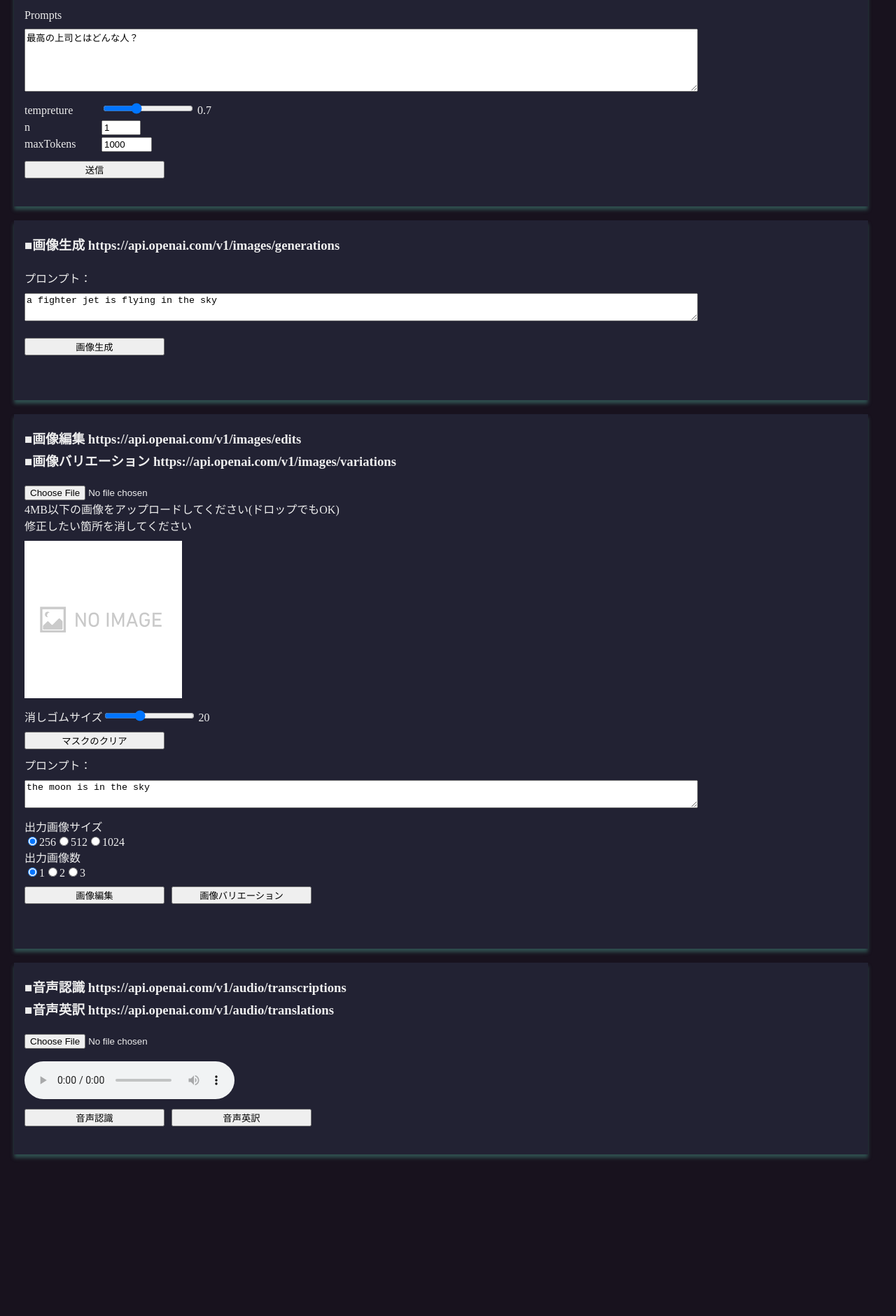
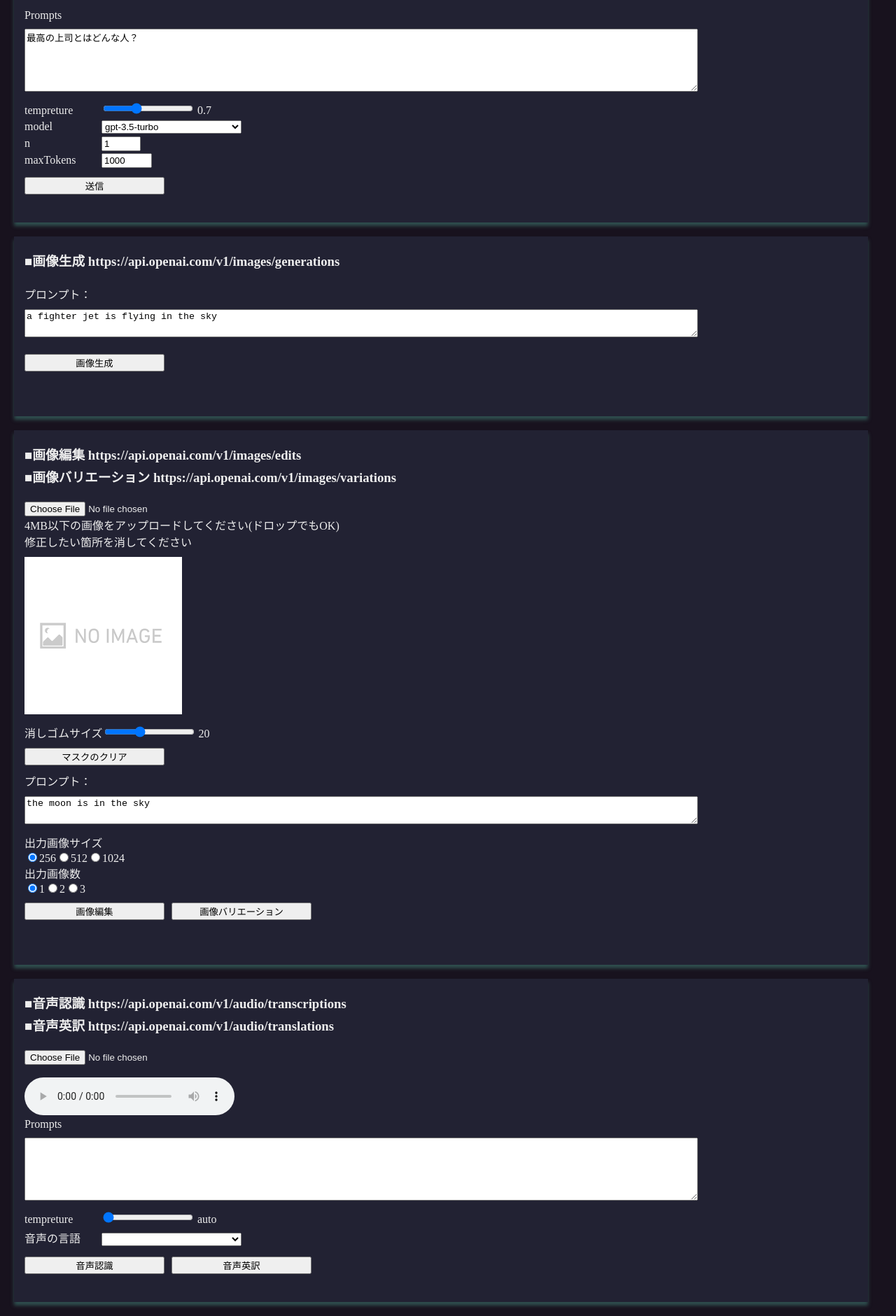
Before and after one commit to mirai-mirai/20230709_ChatGPT_vite, a Vue app: page / in a window 1280 px wide. Shown: the part 656-2537 px from the top of the page at 70% size. Before the commit the page ends 2326 px from the top, so only its background shows below. Built offline with nearby package versions, Linux system fonts and the light colour scheme.

Commit message:
音声も修正

```diff
--- a/src/components/ChatGPT.vue
+++ b/src/components/ChatGPT.vue
@@ -37,13 +37,14 @@ const listmodels = async () => {
 }
 
 // チャット
-const $chatModel = ref<HTMLSelectElement>()
+const $chatSample = ref<HTMLSelectElement>()
 const $chatReceived = ref<HTMLDivElement>()
 const $sendPrompt = ref<HTMLButtonElement>()
 const $instructions = ref<HTMLTextAreaElement>()
+const $gptModel = ref<HTMLSelectElement>()
 const $samples = ref<HTMLTextAreaElement>()
 const $prompts = ref<HTMLTextAreaElement>()
-const temperature = ref<number>(0.7)
+const chatTemperature = ref<number>(0.7)
 const chatn = ref<number>(1)
 const maxTokens = ref<number>(1000)
 const initChat = () => {
@@ -60,12 +61,18 @@ const initChat = () => {
   })
 
   const disp = (msg: string) => { $chatReceived!.value!.innerHTML = msg }
-  const chatModel = $chatModel.value as HTMLSelectElement
+  const chatModel = $chatSample.value as HTMLSelectElement
   const prompts = CFG.PROMPTS
   prompts.forEach((obj: { name: string }) => {
     const option = document.createElement('option')
     option.text = obj.name
     chatModel.appendChild(option)
+  })
+  const models = CFG.CHAT_MODELS
+  models.forEach((model_name: string) => {
+    const option = document.createElement('option')
+    option.text = model_name
+    $gptModel.value!.appendChild(option)
   })
   const setPrompts = () => {
     const example = prompts.find((obj: { name: string }) => obj.name == chatModel.value)
@@ -106,9 +113,9 @@ const initChat = () => {
       "content": $prompts.value?.value
     })
     const bodyJSON = {
-      'model': "gpt-3.5-turbo",
+      'model': $gptModel.value!.value,
       messages,
-      "temperature": temperature.value,
+      "temperature": chatTemperature.value,
       "max_tokens": maxTokens.value,
       "n": chatn.value
     }
@@ -254,6 +261,9 @@ const $transrate = ref<HTMLButtonElement>()
 const $recA = ref<HTMLDivElement>()
 const $recA2 = ref<HTMLDivElement>()
 const $audioFile = ref<HTMLInputElement>()
+const $audioPrompts = ref<HTMLTextAreaElement>()
+const audioTemperature = ref<number>(0)
+const $language = ref<HTMLSelectElement>()
 let mediaRecorder: MediaRecorder | null = null
 const audioBlobs: BlobPart[] = []
 let audioBlob: Blob | null = null
@@ -269,6 +279,15 @@ const initMic = async () => {
     $audio.value!.src = blobAudio
     dispResult('')
     dispResult2('')
+  })
+
+  const languages = CFG.AUDIO_LANGUAGES
+  languages.forEach((lang: { text: string, value: string }) => {
+    console.log(lang)
+    const option = document.createElement('option')
+    option.text = lang.text
+    option.value = lang.value
+    $language.value!.appendChild(option)
   })
 
   const dispResult = (res: string) => {
@@ -325,12 +344,19 @@ const initMic = async () => {
     const disp = type == 'transcript' ? dispResult : dispResult2
     disp('Loading...')
     const headers = new Headers({ 'Authorization': 'Bearer ' + CFG.K1 + CFG.K2 })
-    const body = new FormData();
+    const body: FormData = new FormData();
     // body.append('file', audioBlob!);
     body.append('file', file);
     body.append('model', 'whisper-1');
     body.append('response_format', 'verbose_json');
-    // body.append('language', 'ja'); // en 指定した方が正確性と速度がます
+    body.append('temperature', audioTemperature.value.toString());
+    if ($audioPrompts.value!.value != '')
+      body.append('prompt', $audioPrompts.value!.value);
+    if ($language.value!.value != '')
+      body.append('language', $language.value!.value);
+
+    console.log(...body.entries())
+
     const response = await fetch(
       type == 'transcript' ? CFG.API.AUDIO_TRANSCRIPT : CFG.API.AUDIO_TRANSLATE,
       { method: 'POST', headers, body })
@@ -457,7 +483,7 @@ window.onload = () => {
       <h3>■チャット {{ CFG.API.CHAT }}</h3>
       <br>
       <div>サンプル：</div>
-      <select ref="$chatModel"></select><br><br>
+      <select ref="$chatSample"></select><br><br>
       <div>
         <div class="textType">Instructions</div>
         <textarea class="prompt" ref="$instructions"></textarea>
@@ -471,9 +497,11 @@ window.onload = () => {
         <textarea class="prompt" ref="$prompts"></textarea>
       </div>
       <div class="label">tempreture</div>
-      <input type="range" min="0" max="2" v-model.number="temperature" step=".1" />
-      {{ temperature }}
+      <input type="range" min="0" max="2" v-model.number="chatTemperature" step=".1" />
+      {{ chatTemperature }}
       <br>
+      <div class="label">model</div>
+      <select ref="$gptModel"></select><br>
       <div class="label">n</div>
       <input type="number" min="1" max="10" v-model.number="chatn" step="1" /><br>
       <div class="label">maxTokens</div>
@@ -543,6 +571,16 @@ window.onload = () => {
       <button type="button" ref="$recBtn" style="display:none">録音開始</button>
       <input type="file" ref="$audioFile" accept="audio/*" /><br><br>
       <audio controls ref="$audio"></audio><br>
+      <div>
+        <div class="textType">Prompts</div>
+        <textarea class="prompt" ref="$audioPrompts"></textarea>
+      </div>
+      <div class="label">tempreture</div>
+      <input type="range" min="0" max="1" v-model.number="audioTemperature" step=".1" />
+      {{ audioTemperature == 0 ? 'auto' : audioTemperature }}
+      <br>
+      <div class="label">音声の言語</div>
+      <select ref="$language"></select><br>
       <button type="button" ref="$transcript">音声認識</button>
       <button type="button" ref="$transrate">音声英訳</button><br>
       <div class="answer" ref="$recA"></div>
--- a/src/config.ts
+++ b/src/config.ts
@@ -16,6 +16,16 @@ export const CFG: CFG = {
     AUDIO_TRANSLATE: 'https://api.openai.com/v1/audio/translations',
     MODERATIONS: 'https://api.openai.com/v1/moderations',
   },
+  CHAT_MODELS: [
+    'gpt-3.5-turbo',
+    'gpt-3.5-turbo-0613',
+    'gpt-3.5-turbo-16k',
+    'gpt-3.5-turbo-16k-0613',
+    'gpt-4',
+    'gpt-4-0613',
+    'gpt-4-32k',
+    'gpt-4-32k-0613',
+  ],
   PROMPTS:
     [
       {
@@ -38,5 +48,18 @@ export const CFG: CFG = {
         ],
         prompts: '古池や',
       },
-    ]
+      {
+        name: 'カスタム',
+        instructions: '',
+        samples: [],
+        prompts: '',
+      },
+    ],
+  AUDIO_LANGUAGES: [
+    { text: '', value: '' },
+    { text: '日本語', value: 'ja' },
+    { text: '韓国語', value: 'ko' },
+    { text: '中国語', value: 'zh' },
+    { text: '英語', value: 'en' },
+  ]
 }
```
